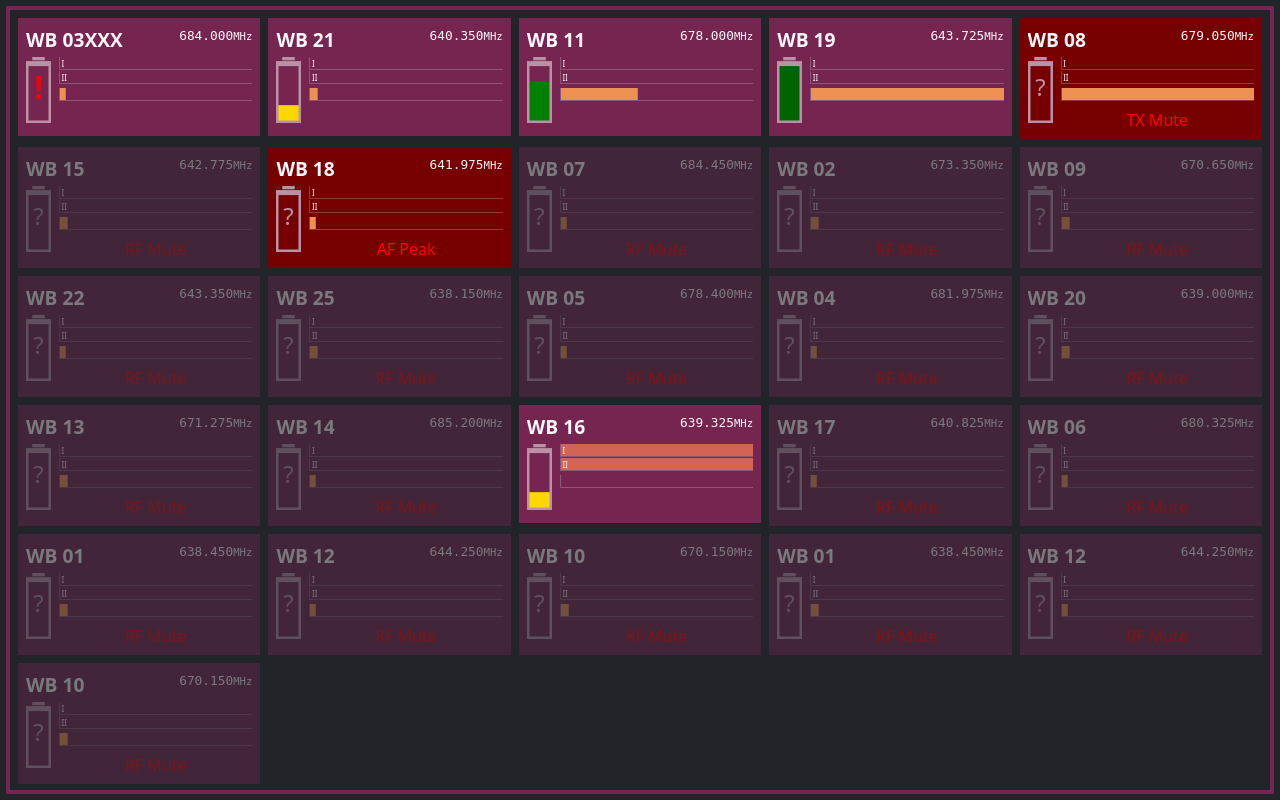
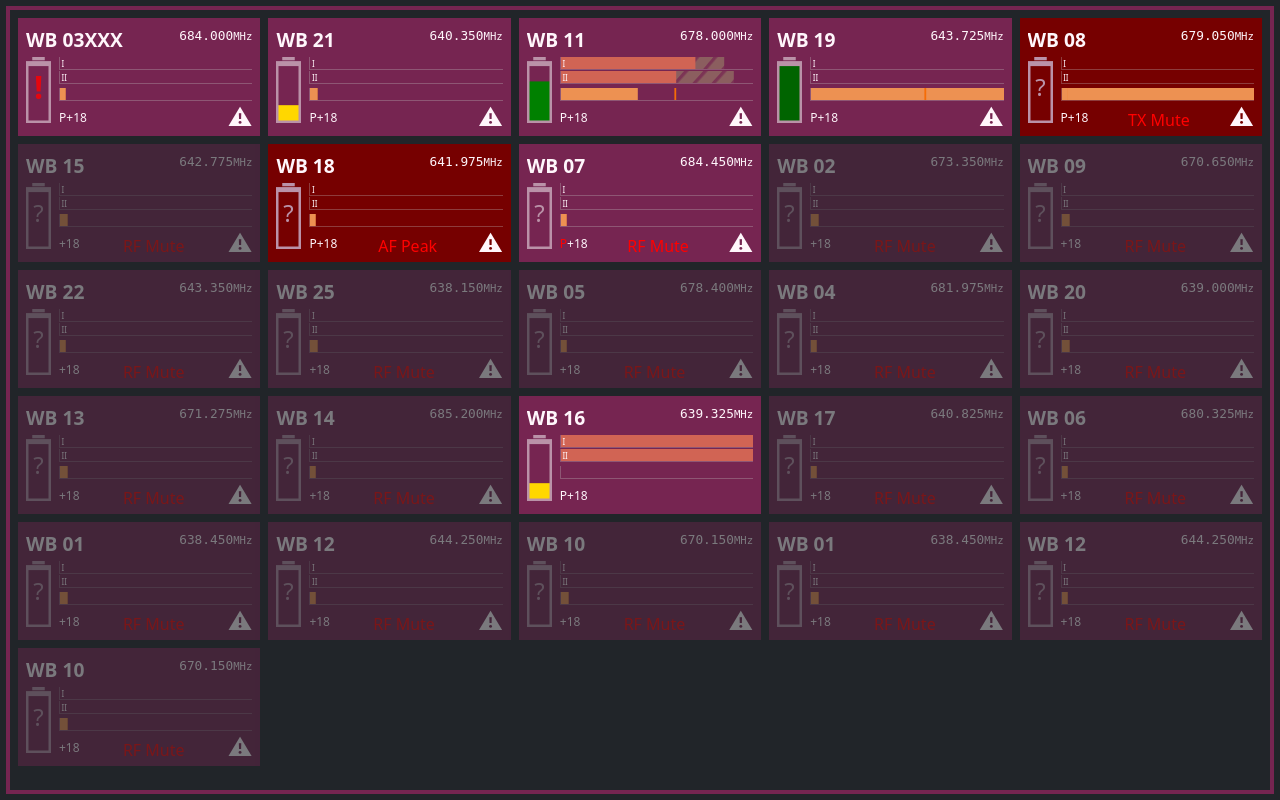
Before and after one commit to lclbo/RFjs, a PHP site: page /main.html in a window 1280 px wide. Run offline with PHP 8.4, Linux system fonts and the light colour scheme.

Commit message:
add pilot, warning, outgain cleanup of deps

```diff
--- a/RxFull.json
+++ b/RxFull.json
@@ -1,12 +1,12 @@
 {
   "192.168.1.103":{"name":"WB 03XXX","freq":"684.000","squelch":"15","afOut":"18","lastUpdate":1635089614363,"rf1":{"min":0,"max":0,"active":true},"rf2":{"min":0,"max":0,"active":false},"flags":{"lastCycleMute":1,"lastCycleTxMute":1,"lastCycleRfMute":1,"lastCycleRxMute":1},"lastCyclePilot":1,"rf":{"current":0,"antenna":"1","pilot":false},"af":{"currentPeak":3,"currentHold":3,"mute":1,"txMute":1,"rfMute":1,"rxMute":1},"battery":{"known":true,"percentage":0},"warningString":"OK"},
   "192.168.1.121":{"name":"WB 21","freq":"640.350","squelch":"15","afOut":"18","lastUpdate":1635089614367,"rf1":{"min":0,"max":0,"active":false},"rf2":{"min":0,"max":0,"active":true},"flags":{"lastCycleMute":1,"lastCycleTxMute":1,"lastCycleRfMute":1,"lastCycleRxMute":1},"lastCyclePilot":1,"rf":{"current":0,"antenna":"2","pilot":false},"af":{"currentPeak":4,"currentHold":4,"mute":1,"txMute":1,"rfMute":1,"rxMute":1},"battery":{"known":true,"percentage":30},"warningString":"OK"},
-  "192.168.1.111":{"name":"WB 11","freq":"678.000","squelch":"15","afOut":"18","lastUpdate":1635089614365,"rf1":{"min":0,"max":0,"active":true},"rf2":{"min":0,"max":0,"active":false},"flags":{"lastCycleMute":1,"lastCycleTxMute":1,"lastCycleRfMute":1,"lastCycleRxMute":1},"lastCyclePilot":1,"rf":{"current":0,"antenna":"1","pilot":false},"af":{"currentPeak":40,"currentHold":60,"mute":1,"txMute":1,"rfMute":1,"rxMute":1},"battery":{"known":true,"percentage":70},"warningString":"OK"},
-  "192.168.1.119":{"name":"WB 19","freq":"643.725","squelch":"15","afOut":"18","lastUpdate":1635089614366,"rf1":{"min":0,"max":0,"active":true},"rf2":{"min":0,"max":0,"active":false},"flags":{"lastCycleMute":1,"lastCycleTxMute":1,"lastCycleRfMute":1,"lastCycleRxMute":1},"lastCyclePilot":1,"rf":{"current":0,"antenna":"1","pilot":false},"af":{"currentPeak":104,"currentHold":0,"mute":1,"txMute":1,"rfMute":1,"rxMute":1},"battery":{"known":true,"percentage":100},"warningString":"OK"},
+  "192.168.1.111":{"name":"WB 11","freq":"678.000","squelch":"15","afOut":"18","lastUpdate":1635089614365,"rf1":{"min":70,"max":85,"active":true},"rf2":{"min":60,"max":90,"active":false},"flags":{"lastCycleMute":1,"lastCycleTxMute":1,"lastCycleRfMute":1,"lastCycleRxMute":1},"lastCyclePilot":1,"rf":{"current":0,"antenna":"1","pilot":false},"af":{"currentPeak":40,"currentHold":60,"mute":1,"txMute":1,"rfMute":1,"rxMute":1},"battery":{"known":true,"percentage":70},"warningString":"OK"},
+  "192.168.1.119":{"name":"WB 19","freq":"643.725","squelch":"15","afOut":"18","lastUpdate":1635089614366,"rf1":{"min":0,"max":0,"active":true},"rf2":{"min":0,"max":0,"active":false},"flags":{"lastCycleMute":1,"lastCycleTxMute":1,"lastCycleRfMute":1,"lastCycleRxMute":1},"lastCyclePilot":1,"rf":{"current":0,"antenna":"1","pilot":false},"af":{"currentPeak":104,"currentHold":60,"mute":1,"txMute":1,"rfMute":1,"rxMute":1},"battery":{"known":true,"percentage":100},"warningString":"OK"},
   "192.168.1.108":{"name":"WB 08","freq":"679.050","squelch":"15","afOut":"18","lastUpdate":1635089614365,"rf1":{"min":0,"max":0,"active":true},"rf2":{"min":0,"max":0,"active":false},"flags":{"lastCycleMute":1,"lastCycleTxMute":1,"lastCycleRfMute":1,"lastCycleRxMute":1},"lastCyclePilot":1,"rf":{"current":0,"antenna":"1","pilot":false},"af":{"currentPeak":103,"currentHold":3,"mute":1,"txMute":1,"rfMute":1,"rxMute":1},"battery":{"known":false,"percentage":0},"warningString":"TX Mute"},
   "192.168.1.115":{"name":"WB 15","freq":"642.775","squelch":"15","afOut":"18","lastUpdate":1635089614368,"rf1":{"min":0,"max":0,"active":true},"rf2":{"min":0,"max":0,"active":false},"flags":{"lastCycleMute":1,"lastCycleTxMute":1,"lastCycleRfMute":1,"lastCycleRxMute":1},"lastCyclePilot":0,"rf":{"current":0,"antenna":"1","pilot":false},"af":{"currentPeak":4,"currentHold":4,"mute":1,"txMute":1,"rfMute":1,"rxMute":1},"battery":{"known":false,"percentage":0},"warningString":"RF Mute"},
   "192.168.1.118":{"name":"WB 18","freq":"641.975","squelch":"15","afOut":"18","lastUpdate":1635089614364,"rf1":{"min":0,"max":0,"active":true},"rf2":{"min":0,"max":0,"active":false},"flags":{"lastCycleMute":1,"lastCycleTxMute":1,"lastCycleRfMute":1,"lastCycleRxMute":1},"lastCyclePilot":1,"rf":{"current":0,"antenna":"1","pilot":false},"af":{"currentPeak":3,"currentHold":3,"mute":1,"txMute":1,"rfMute":1,"rxMute":1},"battery":{"known":false,"percentage":0},"warningString":"AF Peak"},
-  "192.168.1.107":{"name":"WB 07","freq":"684.450","squelch":"15","afOut":"18","lastUpdate":1635089614368,"rf1":{"min":0,"max":0,"active":true},"rf2":{"min":0,"max":0,"active":false},"flags":{"lastCycleMute":1,"lastCycleTxMute":1,"lastCycleRfMute":1,"lastCycleRxMute":1},"lastCyclePilot":0,"rf":{"current":0,"antenna":"1","pilot":false},"af":{"currentPeak":3,"currentHold":3,"mute":1,"txMute":1,"rfMute":1,"rxMute":1},"battery":{"known":false,"percentage":0},"warningString":"RF Mute"},
+  "192.168.1.107":{"name":"WB 07","freq":"684.450","squelch":"15","afOut":"18","lastUpdate":1635089614368,"rf1":{"min":0,"max":0,"active":true},"rf2":{"min":0,"max":0,"active":false},"flags":{"lastCycleMute":1,"lastCycleTxMute":1,"lastCycleRfMute":1,"lastCycleRxMute":1},"lastCyclePilot":2,"rf":{"current":0,"antenna":"1","pilot":false},"af":{"currentPeak":3,"currentHold":3,"mute":1,"txMute":1,"rfMute":1,"rxMute":1},"battery":{"known":false,"percentage":0},"warningString":"RF Mute"},
   "192.168.1.102":{"name":"WB 02","freq":"673.350","squelch":"11","afOut":"18","lastUpdate":1635089614367,"rf1":{"min":0,"max":0,"active":true},"rf2":{"min":0,"max":0,"active":false},"flags":{"lastCycleMute":1,"lastCycleTxMute":1,"lastCycleRfMute":1,"lastCycleRxMute":1},"lastCyclePilot":0,"rf":{"current":0,"antenna":"1","pilot":false},"af":{"currentPeak":4,"currentHold":4,"mute":1,"txMute":1,"rfMute":1,"rxMute":1},"battery":{"known":false,"percentage":0},"warningString":"RF Mute"},
   "192.168.1.109":{"name":"WB 09","freq":"670.650","squelch":"15","afOut":"18","lastUpdate":1635089614385,"rf1":{"min":0,"max":0,"active":true},"rf2":{"min":0,"max":0,"active":false},"flags":{"lastCycleMute":1,"lastCycleTxMute":1,"lastCycleRfMute":1,"lastCycleRxMute":1},"lastCyclePilot":0,"rf":{"current":0,"antenna":"1","pilot":false},"af":{"currentPeak":4,"currentHold":4,"mute":1,"txMute":1,"rfMute":1,"rxMute":1},"battery":{"known":false,"percentage":0},"warningString":"RF Mute"},
   "192.168.1.122":{"name":"WB 22","freq":"643.350","squelch":"15","afOut":"18","lastUpdate":1635089614079,"rf1":{"min":0,"max":0,"active":false},"rf2":{"min":0,"max":0,"active":true},"flags":{"lastCycleMute":1,"lastCycleTxMute":1,"lastCycleRfMute":1,"lastCycleRxMute":1},"lastCyclePilot":0,"rf":{"current":0,"antenna":"2","pilot":false},"af":{"currentPeak":3,"currentHold":3,"mute":1,"txMute":1,"rfMute":1,"rxMute":1},"battery":{"known":false,"percentage":0},"warningString":"RF Mute"},
--- a/dependencies/css/rf.css
+++ b/dependencies/css/rf.css
@@ -126,6 +112,7 @@
 }
 
 .meterBox {
+    position: relative;
     width: 100%;
     align-content: start;
     overflow: hidden;
@@ -140,7 +127,7 @@
 }
 
 .meterBox div {
-    position: relative;
+    position: absolute;
     left: 0;
     top: 0;
     height: 100%;
@@ -148,17 +135,61 @@
     transform-origin: left;
 }
 
+.meterBox div:nth-of-type(1) {
+    z-index: 102;
+}
+.meterBox div:nth-of-type(2) {
+    z-index: 101;
+}
+
+.rfMeterBox div:nth-of-type(1) {
+    background-color: #d16454;
+}
+.rfMeterBox div:nth-of-type(2) {
+    /*background-color: #8b5e5f;*/
+    background: repeating-linear-gradient( -45deg, #8B5E5F44 0px, #8B5E5F44 2px, #8b5e5f 3px, #8b5e5f 13px, #8B5E5F44 15px);
+}
+
+.afMeterBox div:nth-of-type(1) {
+    background: transparent;
+    border-right: 3px solid #f56c07;
+}
+.afMeterBox div:nth-of-type(2) {
+    background-color: #ed9152;
+}
+
 .meterBox span {
-    position: relative;
-    /*width: 1rem;*/
-    /*text-align: center;*/
+    position: absolute;
     left: .1rem;
     top: 50%;
     transform: translate(0,-50%);
-    /*float: right;*/
     float: left;
     font-size: .5rem;
-    z-index: 101;
+    z-index: 103;
+}
+
+.bottomBox {
+    margin-top: .5rem;
+    position: relative;
+    height: 1rem;
+}
+
+.bottomBox div:nth-of-type(1) {
+    float: left;
+    font-size: .75rem;
+}
+.bottomBox div:nth-of-type(2) {
+    float: left;
+    font-size: .75rem;
+}
+
+.bottomBox div:nth-last-of-type(2) {
+    float: right;
+    font-size: 1.5rem;
+    line-height: 1rem;
+}
+.bottomBox div:last-of-type {
+    color: red;
 }
 
 @keyframes rxBgPulseRed {
--- a/package.json
+++ b/package.json
@@ -8,9 +8,5 @@
   },
   "keywords": [],
   "author": "",
-  "license": "ISC",
-  "dependencies": {
-    "dgram": "^1.0.1",
-    "require": "^2.4.20"
-  }
+  "license": "ISC"
 }
```
Also changed, not shown: other parts of dependencies/css/rf.css (+6 -20 lines), dependencies/js/rf.js (+37 -15 lines), index.js (+11 -5 lines), package-lock.json (deleted).
